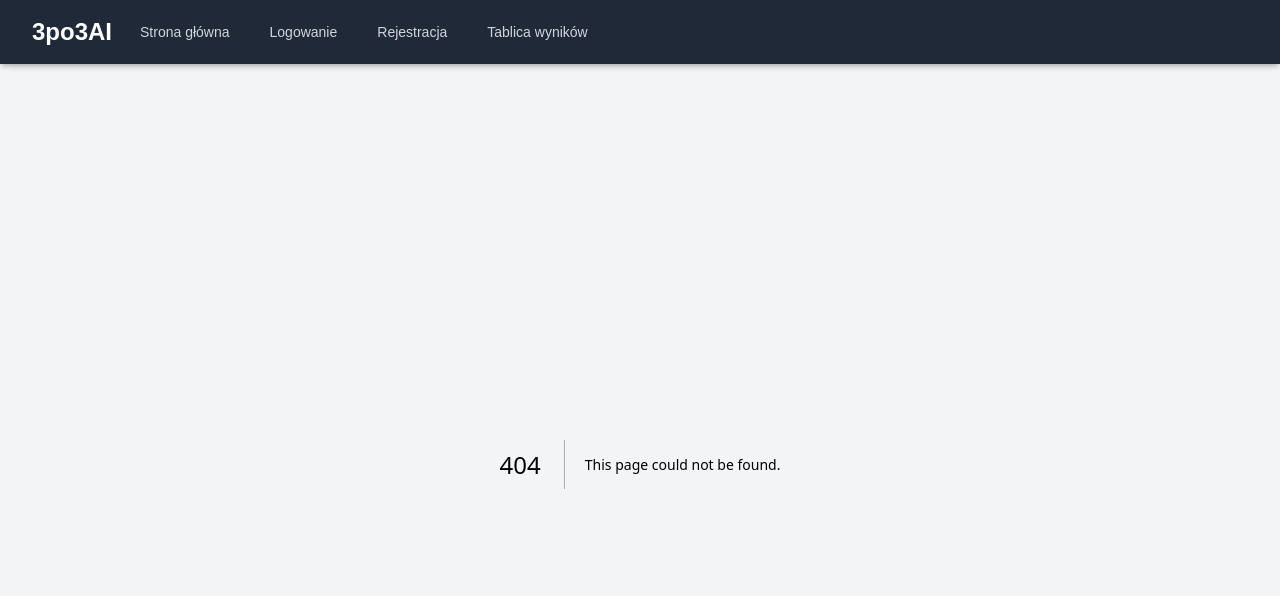
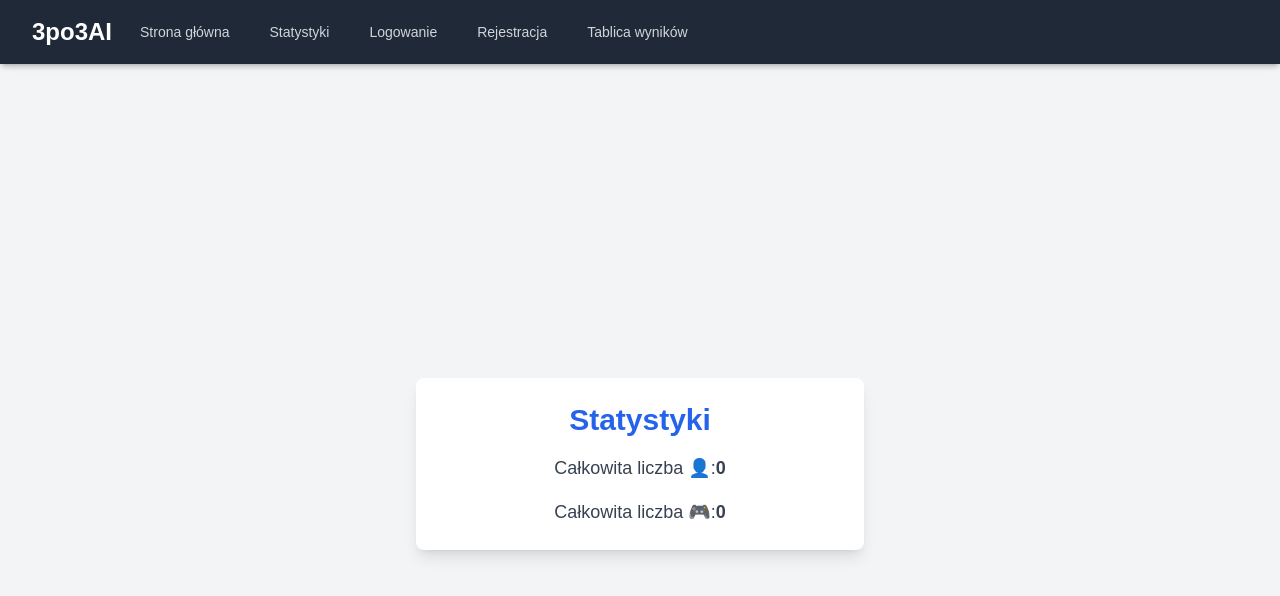
Before and after one commit to WojciechMierzwa/3po3AI, a Next.js app: page /fullStats in a window 1280 px wide. Before the commit this address had no page. Shown: the top 596 px of the page. Built offline with nearby package versions, Linux system fonts and the light colour scheme; no server answers; the database is empty.

Commit message:
Added fully server side component fullStats

```diff
--- a/package.json
+++ b/package.json
@@ -19,7 +19,8 @@
     "jwt-decode": "^4.0.0",
     "mongodb": "^6.12.0",
     "mongoose": "^8.9.3",
-    "next": "^15.1.0",
+    "next": "^15.1.5",
+    "nookies": "^2.5.2",
     "openai": "^4.76.3",
     "react": "^19.0.0",
     "react-dom": "^19.0.0"
--- a/src/app/components/navbar/navbar.js
+++ b/src/app/components/navbar/navbar.js
@@ -89,6 +89,12 @@ export default function Navbar() {
                   className="text-gray-300 hover:bg-gray-700 hover:text-white px-3 py-2 rounded-md text-sm font-medium"
                 >
                   Strona główna
+                </Link>
+                <Link
+                  href="/fullStats"
+                  className="text-gray-300 hover:bg-gray-700 hover:text-white px-3 py-2 rounded-md text-sm font-medium"
+                >
+                  Statystyki
                 </Link>
 
                 {!user && (
--- a/src/app/components/youlost/youlost.js
+++ b/src/app/components/youlost/youlost.js
@@ -1,7 +1,7 @@
 "use client";
 import Link from 'next/link';
 import { useState } from 'react';
-import Share from '@/app/components/share/share'; // Import the Share component
+import Share from '@/app/components/share/share';
 import '@/app/globals.css';
 
 export default function YouLost({ message, stats, onRestart }) {
@@ -23,7 +23,6 @@ export default function YouLost({ message, stats, onRestart }) {
           Zacznij od nowa  🔄
         </button>
 
-        {/* Share Button */}
         <button
           onClick={openPopup}
           className="text-2xl w-full mt-4 bg-red-500 text-white py-2 px-4 rounded-lg hover:bg-red-700 focus:outline-none focus:ring-2 focus:ring-red-500 focus:ring-offset-2"
@@ -32,7 +31,6 @@ export default function YouLost({ message, stats, onRestart }) {
         </button>
       </div>
 
-      {/* Share Popup */}
       {isPopupOpen && (
         <Share stats={stats} closePopup={closePopup} />
       )}
--- /dev/null
+++ b/src/app/fullStats/page.js
@@ -0,0 +1,20 @@
+export default async function GameCountPage() {
+  const res = await fetch(`${process.env.NEXT_PUBLIC_API_URL}/api/stats`, { cache: 'no-store' });
+  const stats = await res.json();
+
+  return (
+    <div className="min-h-screen bg-gray-100 flex items-center justify-center p-4">
+      <div className="bg-white p-6 rounded-lg shadow-lg w-full max-w-md">
+        <h1 className="text-3xl font-bold text-center text-blue-600 mb-4">Statystyki</h1>
+        <div className="space-y-4">
+          <p className="text-lg font-semibold text-gray-700 flex justify-center">
+            <span className="font-medium text-center">Całkowita liczba 👤: </span> {stats.total_users}
+          </p>
+          <p className="text-lg font-semibold text-gray-700 flex justify-center">
+            <span className="font-medium text-center">Całkowita liczba 🎮: </span> {stats.total_games}
+          </p>
+        </div>
+      </div>
+    </div>
+  );
+}
--- /dev/null
+++ b/src/pages/api/stats.js
@@ -0,0 +1,23 @@
+import { ObjectId } from "mongodb";
+import clientPromise from "@/lib/mongodb";
+
+export default async function handler(req, res) {
+  if (req.method === "GET") {
+    try {
+      const client = await clientPromise;
+      const db = client.db("3po3DB");
+
+      // Zliczamy ilosc w kolekcjach
+      const total_users = await db.collection("Users").countDocuments();
+      const total_games = await db.collection("Scores").countDocuments();
+
+      return res.status(200).json({ total_users, total_games });
+    } catch (error) {
+      console.error(error);
+      return res.status(500).json({ message: "Internal Server Error" });
+    }
+  } else {
+    res.setHeader("Allow", ["GET"]);
+    return res.status(405).json({ message: `Method ${req.method} not allowed` });
+  }
+}
```
Also changed, not shown: 1 other file (tests, documents, lock files or other folders).
